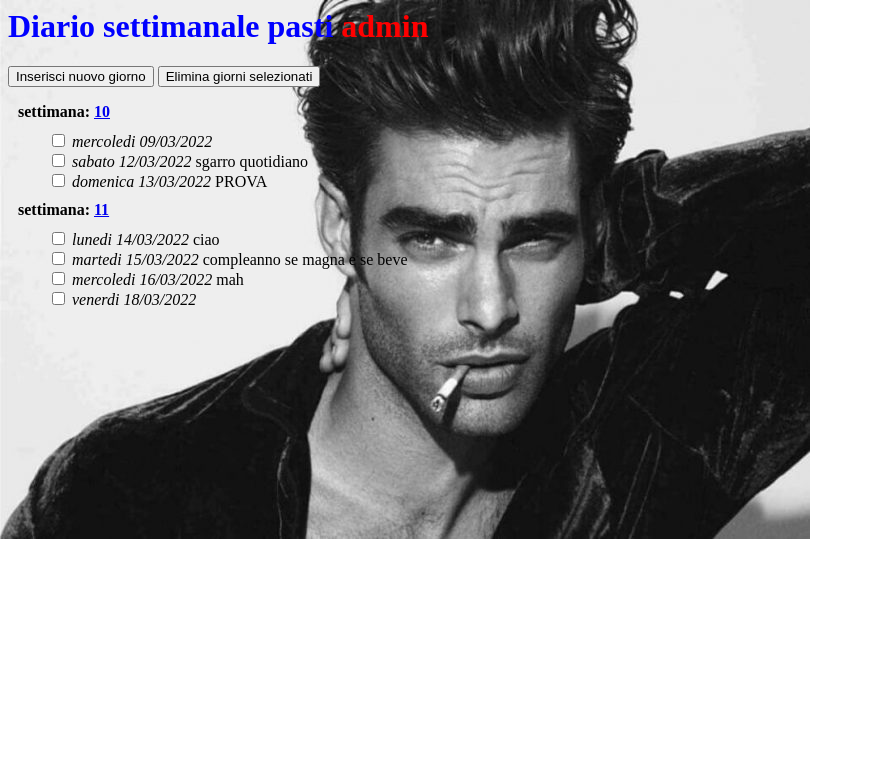
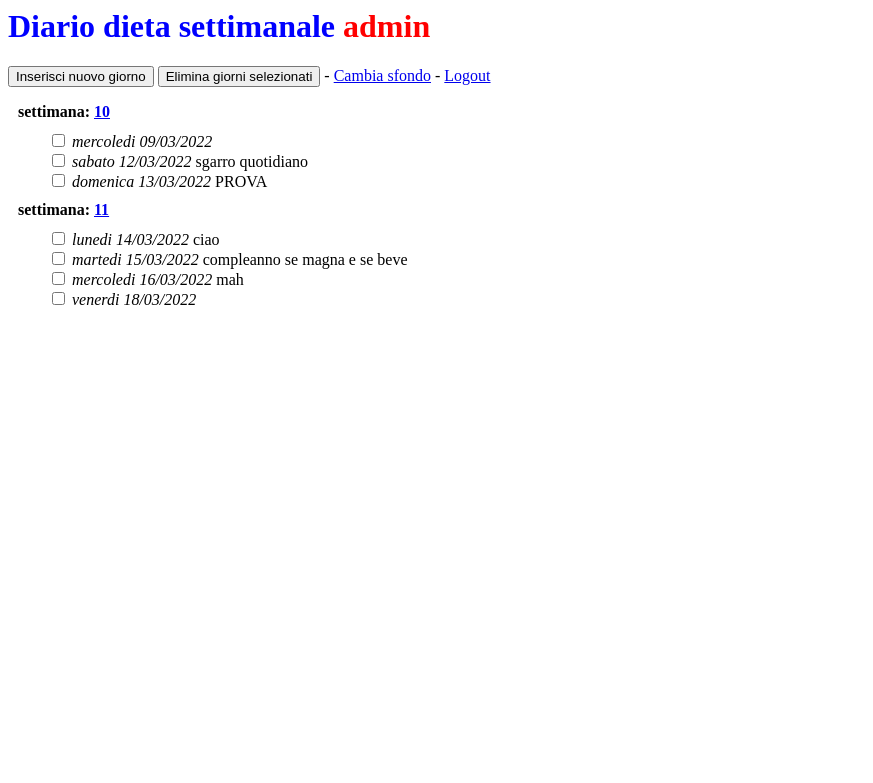
Before and after one commit to giuliofalco/e20, a Django app: page /diario/ in a window 1280 px wide. Shown: the top 783 px of the page, without its empty margins (0-873 px from the left). Run offline with Django 4.2, Linux system fonts and the light colour scheme; a user stored in the database is signed in; data comes from the database, SQL or seed files in the repository; data that the repository does not hold is empty; parts of the project's set-up code (start-up, migrations or seed data) failed here and were passed over; some libraries are stand-ins or nearby versions.

Commit message:
cambio sfondo in diario

```diff
--- a/diario/admin.py
+++ b/diario/admin.py
@@ -1,5 +1,5 @@
 from django.contrib import admin
-from .models import Diario, Alimento, Consumazione
+from .models import Diario, Alimento, Consumazione, ProfiloUtente
 from datetime import date
 
 WEEKDAYS = ('lunedi','martedi','mercoledi','giovedi','venerdi','sabato','domenica')
@@ -23,3 +23,5 @@ class DiarioAdmin(admin.ModelAdmin):
 class AlimentoAdmin(admin.ModelAdmin):
     fields = ['user','nome','calorie','categoria']
     list_display = ['user','nome']
+
+admin.site.register(ProfiloUtente)
--- a/diario/models.py
+++ b/diario/models.py
@@ -5,6 +5,8 @@ from datetime import date
 from django.utils import timezone
 from django.contrib import admin
 from django.contrib.auth.models import User
+from django.db.models.signals import post_save
+from django.dispatch import receiver
 
 def strdata(data):
     return str(data.day)+"/"+str(data.month)+"/"+str(data.year)
@@ -89,3 +91,17 @@ class Consumazione(models.Model):
     def __str__(self):
        pasti = [pasto[1] for pasto in self.PASTI]
        return pasti[self.tipo_pasto]
+
+class ProfiloUtente(models.Model):
+    # per memorizzare informazioni legate all'utente come immagine di sfondo ecc.
+    user = models.OneToOneField(User, on_delete=models.CASCADE)
+    immagine_sfondo = models.ImageField(upload_to='sfondi/', blank=True, null=True)
+
+    def __str__(self):
+        return self.user.username
+
+
+@receiver(post_save, sender=User)
+def crea_profilo(sender, instance, created, **kwargs):
+    if created:
+        ProfiloUtente.objects.create(user=instance)
--- /dev/null
+++ b/diario/templates/diario/cambia_sfondo.html
@@ -0,0 +1,5 @@
+<form method="post" enctype="multipart/form-data">
+    {% csrf_token %}
+    {{ form.as_p }}
+    <button type="submit">Carica sfondo</button>
+</form>
--- a/diario/templates/diario/index.html
+++ b/diario/templates/diario/index.html
@@ -2,8 +2,18 @@
     <head>
          {% load static %}
          <style>
-             body {background-image: url({% static 'diario/modello.jpg' %});
-                   background-repeat: no-repeat;}
+
+              {% if user.profiloutente.immagine_sfondo %}
+                body {
+                 background-image: url("{{ user.profiloutente.immagine_sfondo.url }}");
+                 background-size: cover;
+                 background-position: center;
+                }
+              {% endif %}
+
+                /* body {background-image: url({% static 'diario/modello.jpg' %});
+                 background-repeat: no-repeat;} */
+
              h1 {color: blue;}
              dt {font-weight: bold; margin: 10px;}
              #scheda {display: none; margin-top: 15px;}
@@ -32,9 +42,11 @@
     </head>
 
     <body>
-             <h1> Diario settimanale pasti <span id=user>{{ request.user.username }}</span> </h1>
+             <h1> Diario dieta settimanale <span id=user>{{ request.user.username }}</span> </h1>
              <input type="button" onclick="javascript:apri()" value="Inserisci nuovo giorno">
              <input type="button" value="Elimina giorni selezionati" onclick="javascript:elimina_giorni()">
+             - <a href="{% url 'diario:cambia_sfondo' %}">Cambia sfondo</a> -
+             <a href="{% url 'diario:logout_view' %}">Logout</a>
 
              <div id=scheda>
                <form method=post action = {% url 'diario:inserisci' %}>
--- a/diario/urls.py
+++ b/diario/urls.py
@@ -15,4 +15,6 @@ urlpatterns = [
       path('rimuovi_account/', views.rimuovi_account, name='rimuovi_account'),
       path('gestisci_alimenti/', views.gestisci_alimenti, name='gestisci_alimenti'),
       path('elimina_giorni/', views.elimina_giorni, name='elimina_giorni'),
+      path('cambia_sfondo/', views.cambia_sfondo, name='cambia_sfondo'),
+      path('logout_view/', views.logout_view, name='logout_view'),
 ]
--- a/diario/views.py
+++ b/diario/views.py
@@ -13,6 +13,7 @@ from django.contrib.auth.decorators import login_required
 from django.contrib import messages
 from django.contrib.auth import logout
 from django.utils.http import urlencode
+from .forms import ProfiloUtenteForm
 
 @login_required
 def index(request):
@@ -288,3 +289,20 @@ def gestisci_alimenti(request):
 
     alimenti = Alimento.objects.filter(user=request.user).order_by('nome')
     return render(request, 'diario/gestisci_alimenti.html', {'alimenti': alimenti,'config': config, 'next':next})
+
+
+def cambia_sfondo(request):
+    # per cambiare lo sfondo della pagina principale
+    profilo = request.user.profiloutente
+    if request.method == 'POST':
+        form = ProfiloUtenteForm(request.POST, request.FILES, instance=profilo)
+        if form.is_valid():
+            form.save()
+            return redirect('diario:index')
+    else:
+        form = ProfiloUtenteForm(instance=profilo)
+    return render(request, 'cambia_sfondo.html', {'form': form})
+
+def logout_view(request):
+    logout(request)
+    return redirect('diario:index')
```
